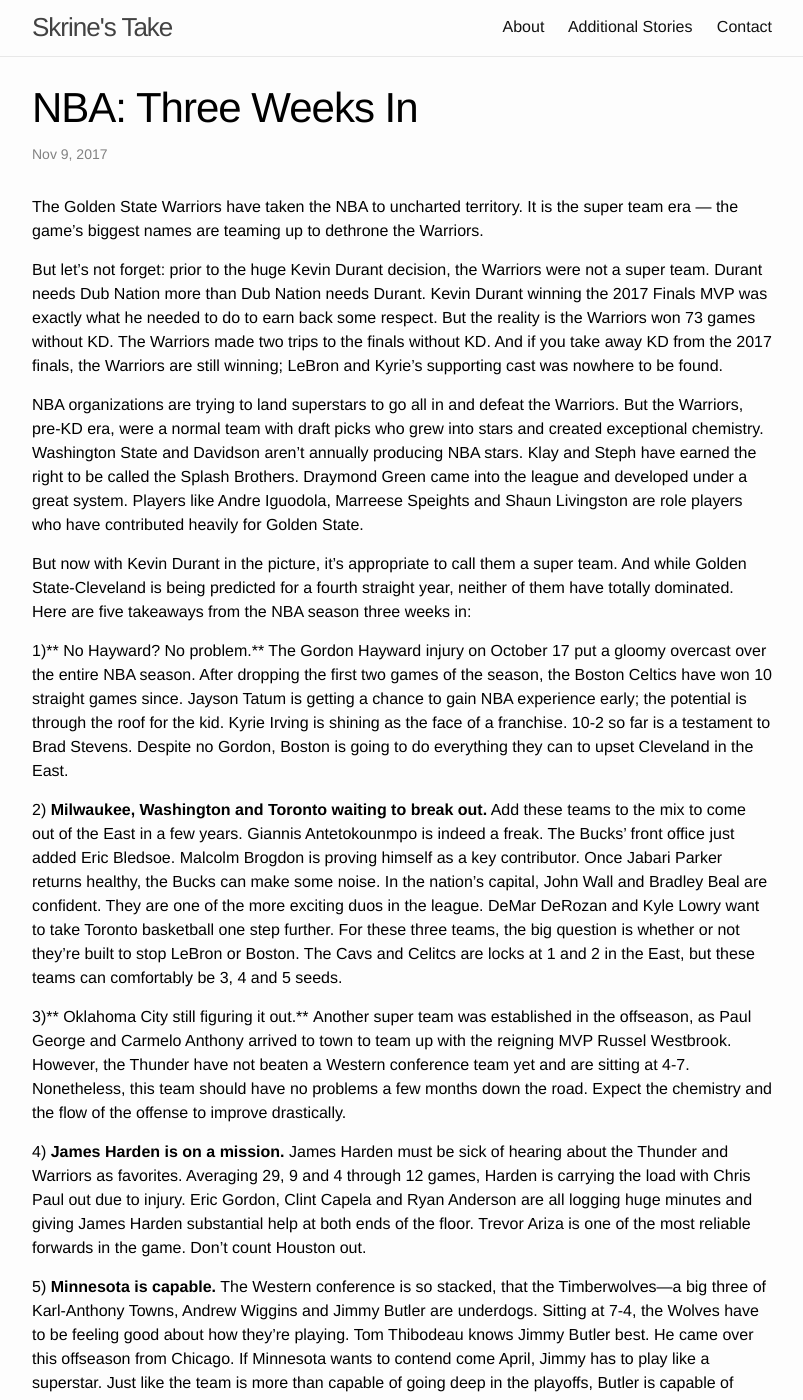
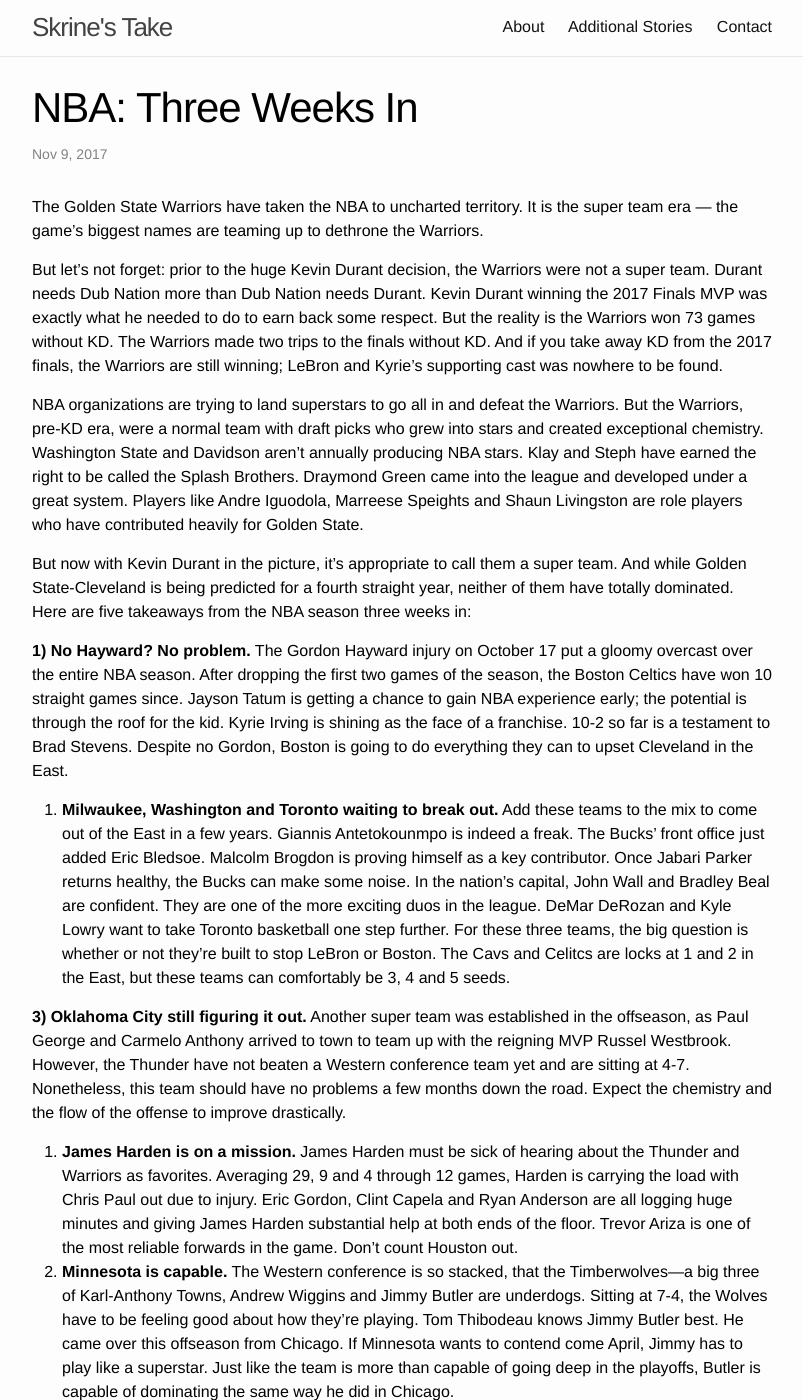
Before and after one commit to ahlbet/patrickskrine-2, a Jekyll site: the page built from _posts/2017-11-09-nba-three-weeks-in.md, in a window 1280 px wide and 1400 px high. Shown: the whole window, without its empty margins (238-1041 px from the left). Built offline with Jekyll 4.4.1, drawn with Linux system fonts in a browser that asks for light colours.

Commit message:
Update Post “2017-11-09-nba-three-weeks-in”

```diff
--- a/_posts/2017-11-09-nba-three-weeks-in.md
+++ b/_posts/2017-11-09-nba-three-weeks-in.md
@@ -13,12 +13,11 @@ NBA organizations are trying to land superstars to go all in and defeat the Warr
 
 But now with Kevin Durant in the picture, it’s appropriate to call them a super team. And while Golden State-Cleveland is being predicted for a fourth straight year, neither of them have totally dominated. Here are five takeaways from the NBA season three weeks in:
 
-1)** No Hayward? No problem.** The Gordon Hayward injury on October 17 put a gloomy overcast over the entire NBA season. After dropping the first two games of the season, the Boston Celtics have won 10 straight games since. Jayson Tatum is getting a chance to gain NBA experience early; the potential is through the roof for the kid. Kyrie Irving is shining as the face of a franchise. 10-2 so far is a testament to Brad Stevens. Despite no Gordon, Boston is going to do everything they can to upset Cleveland in the East.
+**1) No Hayward? No problem.** The Gordon Hayward injury on October 17 put a gloomy overcast over the entire NBA season. After dropping the first two games of the season, the Boston Celtics have won 10 straight games since. Jayson Tatum is getting a chance to gain NBA experience early; the potential is through the roof for the kid. Kyrie Irving is shining as the face of a franchise. 10-2 so far is a testament to Brad Stevens. Despite no Gordon, Boston is going to do everything they can to upset Cleveland in the East.
 
-2) **Milwaukee, Washington and Toronto waiting to break out.** Add these teams to the mix to come out of the East in a few years. Giannis Antetokounmpo is indeed a freak. The Bucks’ front office just added Eric Bledsoe. Malcolm Brogdon is proving himself as a key contributor. Once Jabari Parker returns healthy, the Bucks can make some noise. In the nation’s capital, John Wall and Bradley Beal are confident. They are one of the more exciting duos in the league. DeMar DeRozan and Kyle Lowry want to take Toronto basketball one step further. For these three teams, the big question is whether or not they’re built to stop LeBron or Boston. The Cavs and Celitcs are locks at 1 and 2 in the East, but these teams can comfortably be 3, 4 and 5 seeds.
+1. **Milwaukee, Washington and Toronto waiting to break out.** Add these teams to the mix to come out of the East in a few years. Giannis Antetokounmpo is indeed a freak. The Bucks’ front office just added Eric Bledsoe. Malcolm Brogdon is proving himself as a key contributor. Once Jabari Parker returns healthy, the Bucks can make some noise. In the nation’s capital, John Wall and Bradley Beal are confident. They are one of the more exciting duos in the league. DeMar DeRozan and Kyle Lowry want to take Toronto basketball one step further. For these three teams, the big question is whether or not they’re built to stop LeBron or Boston. The Cavs and Celitcs are locks at 1 and 2 in the East, but these teams can comfortably be 3, 4 and 5 seeds.
 
-3)** Oklahoma City still figuring it out.** Another super team was established in the offseason, as Paul George and Carmelo Anthony arrived to town to team up with the reigning MVP Russel Westbrook. However, the Thunder have not beaten a Western conference team yet and are sitting at 4-7. Nonetheless, this team should have no problems a few months down the road. Expect the chemistry and the flow of the offense to improve drastically.
+**3) Oklahoma City still figuring it out.** Another super team was established in the offseason, as Paul George and Carmelo Anthony arrived to town to team up with the reigning MVP Russel Westbrook. However, the Thunder have not beaten a Western conference team yet and are sitting at 4-7. Nonetheless, this team should have no problems a few months down the road. Expect the chemistry and the flow of the offense to improve drastically.
 
-4) **James Harden is on a mission.** James Harden must be sick of hearing about the Thunder and Warriors as favorites. Averaging 29, 9 and 4 through 12 games, Harden is carrying the load with Chris Paul out due to injury. Eric Gordon, Clint Capela and Ryan Anderson are all logging huge minutes and giving James Harden substantial help at both ends of the floor. Trevor Ariza is one of the most reliable forwards in the game. Don’t count Houston out.
-
-5) **Minnesota is capable.** The Western conference is so stacked, that the Timberwolves—a big three of Karl-Anthony Towns, Andrew Wiggins and Jimmy Butler are underdogs. Sitting at 7-4, the Wolves have to be feeling good about how they’re playing. Tom Thibodeau knows Jimmy Butler best. He came over this offseason from Chicago. If Minnesota wants to contend come April, Jimmy has to play like a superstar. Just like the team is more than capable of going deep in the playoffs, Butler is capable of dominating the same way he did in Chicago.
+1. **James Harden is on a mission.** James Harden must be sick of hearing about the Thunder and Warriors as favorites. Averaging 29, 9 and 4 through 12 games, Harden is carrying the load with Chris Paul out due to injury. Eric Gordon, Clint Capela and Ryan Anderson are all logging huge minutes and giving James Harden substantial help at both ends of the floor. Trevor Ariza is one of the most reliable forwards in the game. Don’t count Houston out.
+2. **Minnesota is capable.** The Western conference is so stacked, that the Timberwolves—a big three of Karl-Anthony Towns, Andrew Wiggins and Jimmy Butler are underdogs. Sitting at 7-4, the Wolves have to be feeling good about how they’re playing. Tom Thibodeau knows Jimmy Butler best. He came over this offseason from Chicago. If Minnesota wants to contend come April, Jimmy has to play like a superstar. Just like the team is more than capable of going deep in the playoffs, Butler is capable of dominating the same way he did in Chicago.
```
